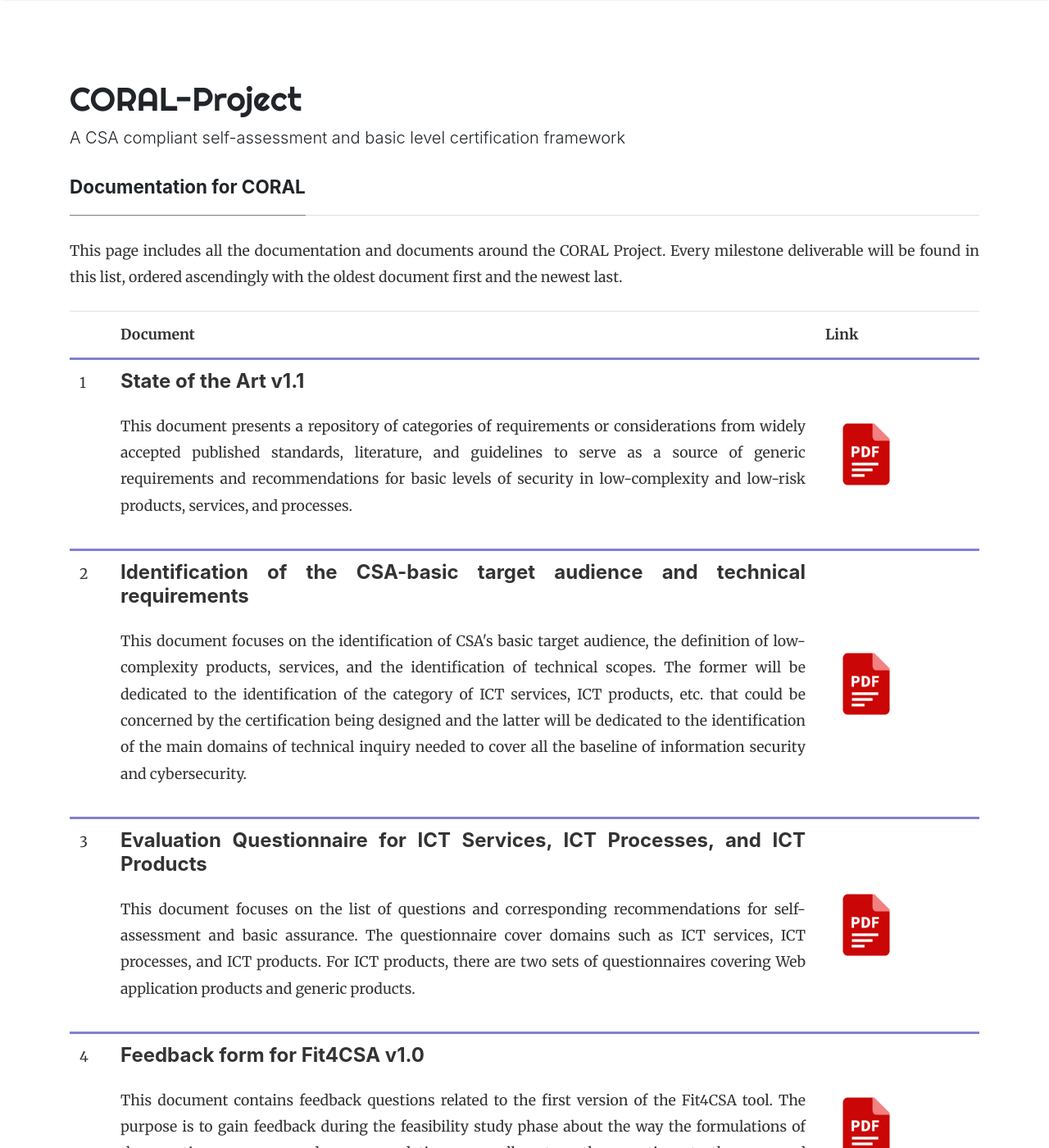
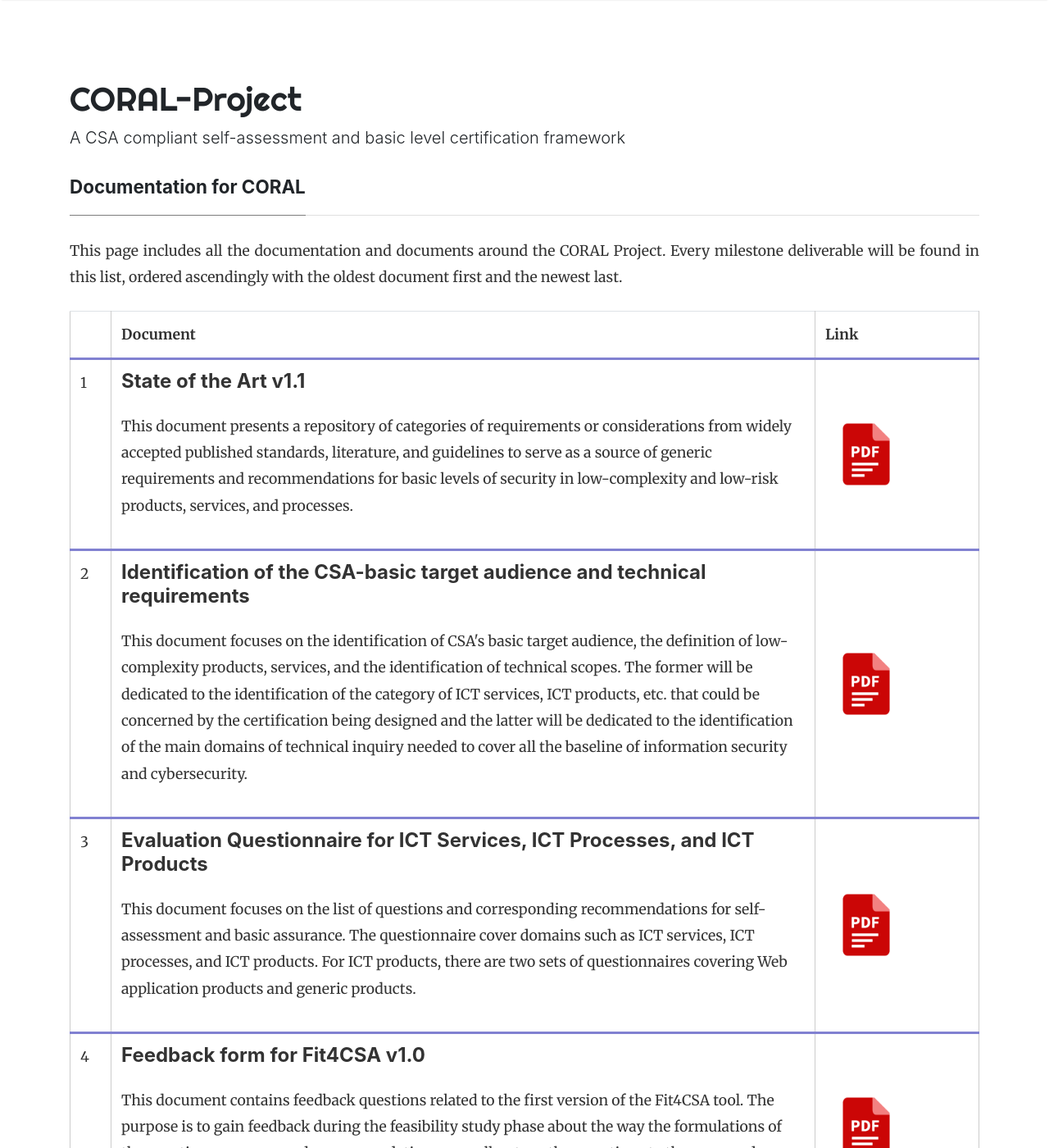
Before and after one commit to NC3-LU/coral-project, a Jekyll site: the page built from documentation.md, in a window 1280 px wide and 1400 px high. Shown: the whole window at 82% size. Built offline with Jekyll 4.4.1, drawn with Linux system fonts in a browser that asks for light colours; nearby versions of some CDN libraries.

Commit message:
Added CSS styles for table borders

```diff
--- a/_sass/_base.scss
+++ /dev/null
@@ -1,13 +0,0 @@
-table{
-  border-collapse: collapse;
-  border-spacing: 0;
-  border:2px solid #ff0000;
-}
-
-th{
-  border:2px solid #000000;
-}
-
-td{
-  border:1px solid #000000;
-}
--- a/assets/css/main.scss
+++ b/assets/css/main.scss
@@ -8,6 +8,19 @@
 	display:inline;
 }
 
+table {
+	border-collapse: collapse;
+	width: 100%;
+	border: 1px solid #ccc;
+  }
+
+  th, td {
+	border: 1px solid #ccc;
+	padding: 8px;
+	text-align: left;
+  }
+
+
 // Import partials from `sass_dir` (defaults to `_sass`)
 @import
 	"syntax",
```
